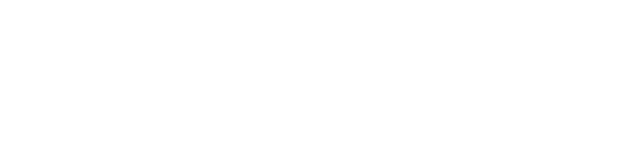
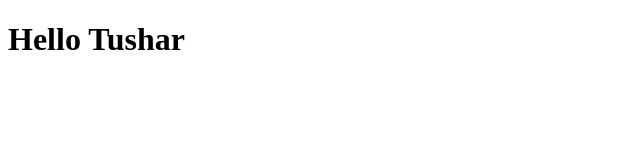
Before and after one commit to tusharrpatil04/Project1, a plain HTML site: page index.html in a window 1280 px wide. Shown: the whole page, without its empty margins (0-640 px from the left). Drawn offline with Linux system fonts and the light colour scheme.

Commit message:
Add Heading

```diff
--- a/index.html
+++ b/index.html
@@ -5,5 +5,7 @@
     <meta name="viewport" content="width=device-width, initial-scale=1.0" />
     <title>Sample code</title>
   </head>
-  <body></body>
+  <body>
+    <h1>Hello Tushar</h1>
+  </body>
 </html>
```
